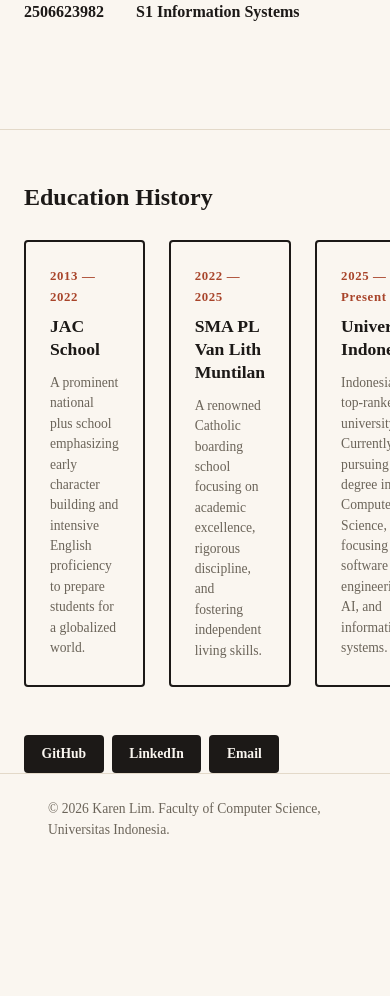
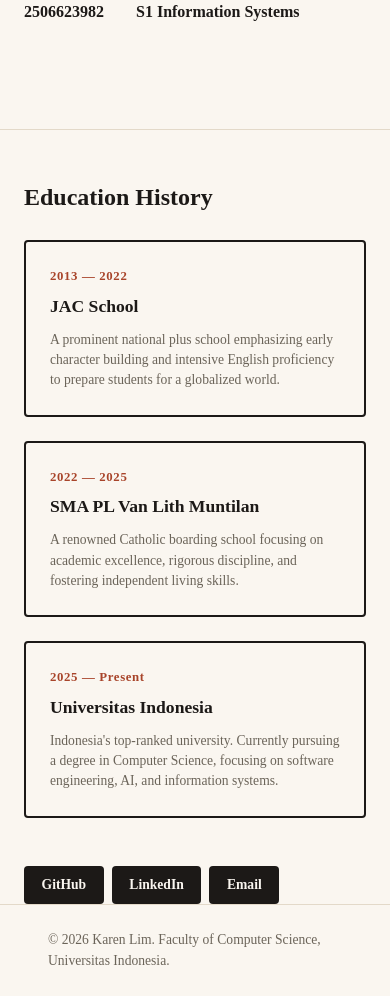
Before and after one commit to clarenvc/myportfolio, a Django app: page / in a window 390 px wide; the page is wider, and only the part inside the window is pictured. Shown: the part 664-1660 px from the top of that part. Before the commit the page ends 1498 px from the top of that part, so only its background shows below. Run offline with Django 5.2, Linux system fonts and the light colour scheme.

Commit message:
Memperbaiki tampilan container pada hp

```diff
--- a/static/css/style.css
+++ b/static/css/style.css
@@ -252,4 +252,8 @@
   .social-links {
     justify-content: flex-start;
   }
+
+  .education-container {
+    grid-template-columns: 1fr;
+  }
 }
```
Also changed, not shown: README.md.
